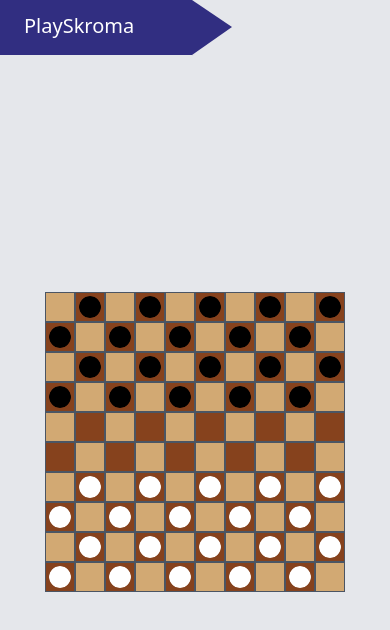
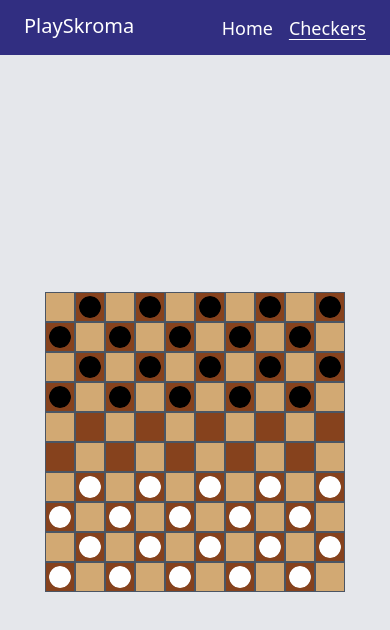
Before and after one commit to MattBuchs/play-skroma, a React (Vite) app: page /checkers in a window 390 px wide. Shown: the top 630 px of the page. Built offline with nearby package versions, Linux system fonts and the light colour scheme.

Commit message:
phone navbar updated

```diff
--- a/src/components/Nav.jsx
+++ b/src/components/Nav.jsx
@@ -1,13 +1,35 @@
+import { useEffect, useState } from "react";
 import { NavLink, Link } from "react-router-dom";
 
 export default function Nav({ display, setDisplay }) {
+    const [size, setSize] = useState({
+        width: window.innerWidth,
+        height: window.innerHeight,
+    });
+
+    useEffect(() => {
+        function handleResize() {
+            setSize({
+                width: window.innerWidth,
+                height: window.innerHeight,
+            });
+        }
+
+        window.addEventListener("resize", handleResize);
+
+        // Nettoyage de l'écouteur d'événement lors du démontage du composant
+        return () => window.removeEventListener("resize", handleResize);
+    }, []);
+
     return (
         <header className="bg-gray-200 select-none">
             <div
                 className={`flex justify-between items-center text-white px-6 h-14 ${
-                    display ? "w-full" : "w-48"
-                } border-b shadow bg-indigo-900 after:absolute after:w-0 after:h-0 after:left-48 after:border-t-[27px] after:border-b-[28px] after:border-l-[40px] after:border-l-indigo-900 after:border-t-transparent after:border-b-transparent cursor-pointer transition`}
-                onClick={() => setDisplay(!display)}
+                    display && size.width > 640
+                        ? "sm:w-full cursor-pointer"
+                        : "sm:w-48"
+                } w-full border-b shadow bg-indigo-900 sm:after:absolute sm:after:w-0 sm:after:h-0 sm:after:left-48 sm:after:border-t-[27px] sm:after:border-b-[28px] sm:after:border-l-[40px] sm:after:border-l-indigo-900 sm:after:border-t-transparent sm:after:border-b-transparent transition`}
+                onClick={() => size.width > 640 && setDisplay(!display)}
             >
                 <h1
                     className="text-xl mb-1"
@@ -16,7 +38,8 @@ export default function Nav({ display, setDisplay }) {
                     <Link to={"/"}>PlaySkroma</Link>
                 </h1>
 
-                {display && (
+                {display ||
+                    (size.width <= 640 && (
                         <nav onClick={(e) => e.stopPropagation()}>
                             <ul className="flex text-lg">
                                 <li>
@@ -45,7 +68,7 @@ export default function Nav({ display, setDisplay }) {
                                 </li>
                             </ul>
                         </nav>
-                )}
+                    ))}
             </div>
         </header>
     );
```
Lines whose indentation alone changed are shown as unchanged.
